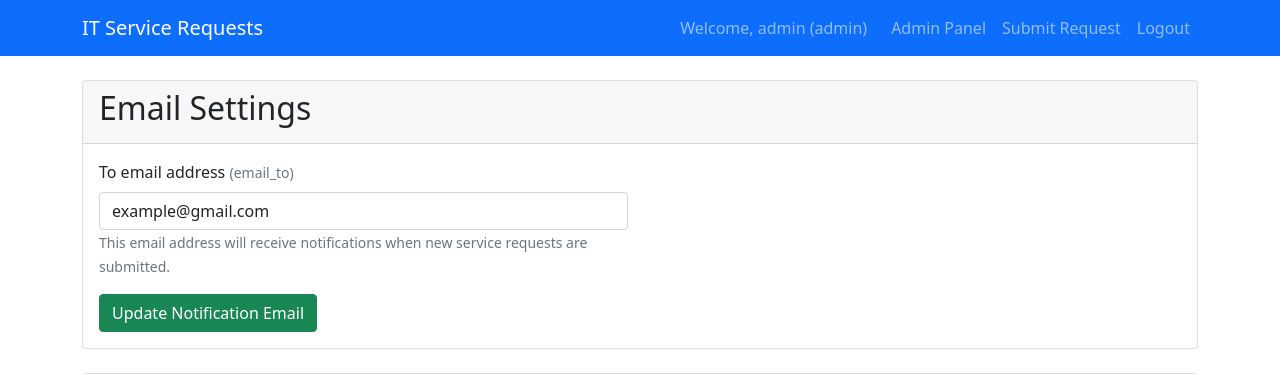
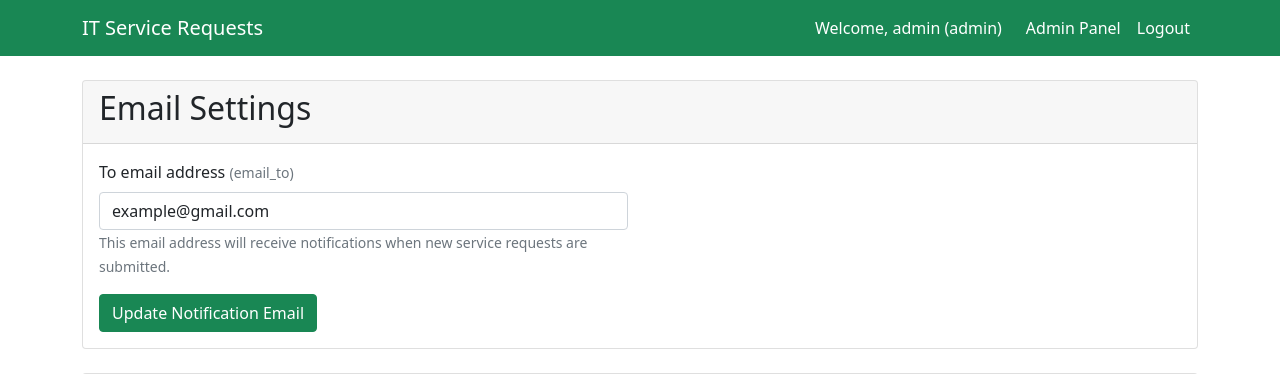
Before and after one commit to somulo1/Internal_Service_Request_Tracking-System, a Flask app: page /admin in a window 1280 px wide. Shown: the top 374 px of the page. Run offline with Flask 3, Linux system fonts and the light colour scheme; a user stored in the database is signed in; data comes from the database, SQL or seed files in the repository.

Commit message:
Update UI styling and navigation for better user experience

```diff
--- a/templates/base.html
+++ b/templates/base.html
@@ -7,21 +7,20 @@
     <link href="https://cdn.jsdelivr.net/npm/bootstrap@5.1.3/dist/css/bootstrap.min.css" rel="stylesheet">
 </head>
 <body>
-    <nav class="navbar navbar-expand-lg navbar-dark bg-primary">
+    <nav class="navbar navbar-expand-lg navbar-dark bg-success">
         <div class="container">
             <a class="navbar-brand" href="{{ url_for('index') }}">IT Service Requests</a>
             <div class="navbar-nav ms-auto">
                 {% if current_user.is_authenticated %}
-                    <span class="navbar-text me-3">
+                    <span class="navbar-text me-3 text-white">
                         Welcome, {{ current_user.username }} ({{ current_user.role }})
                     </span>
                     {% if current_user.role == 'admin' %}
-                        <a class="nav-link" href="{{ url_for('admin') }}">Admin Panel</a>
+                        <a class="nav-link text-white" href="{{ url_for('admin') }}">Admin Panel</a>
                     {% endif %}
-                    <a class="nav-link" href="{{ url_for('submit') }}">Submit Request</a>
-                    <a class="nav-link" href="{{ url_for('logout') }}">Logout</a>
+                    <a class="nav-link text-white" href="{{ url_for('logout') }}">Logout</a>
                 {% else %}
-                    <a class="nav-link" href="{{ url_for('login') }}">Login</a>
+                    <a class="nav-link text-white" href="{{ url_for('login') }}">Login</a>
                 {% endif %}
             </div>
         </div>
```
